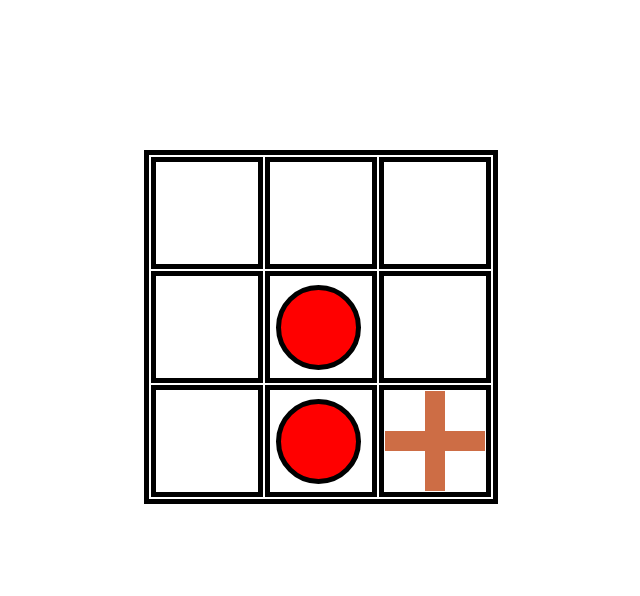
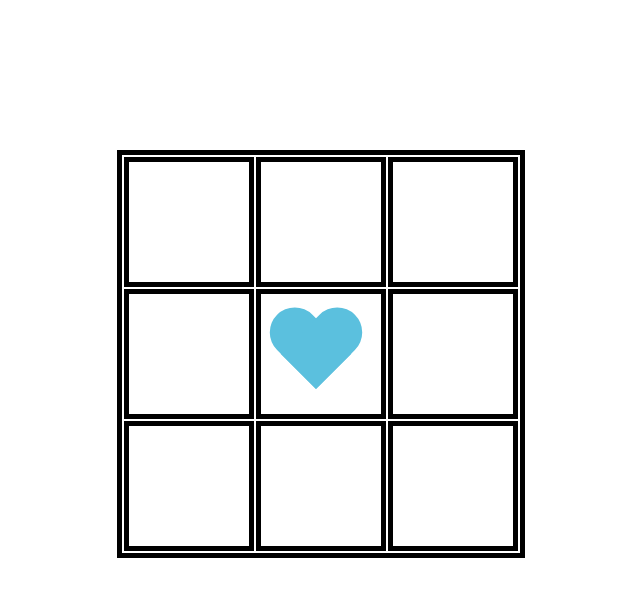
Before and after one commit to Nwke/TicTacToeOld.github.io, a plain HTML site: page index.html in a window 1280 px wide. Both pictures are taken after a click on the element 640 px from the left and 327 px from the top of the page. Shown: the whole page, without its empty margins (319-959 px from the left). Drawn offline with Linux system fonts and the light colour scheme.

Commit message:
Add files via upload

```diff
--- a/index.html
+++ b/index.html
@@ -20,8 +20,8 @@
 	</tr>
 	<tr>
 		<td><div></div></td>
-		<td><div class="zero"></div></td>
-		<td><div class="cross"></div></td>
+		<td><div></div></td>
+		<td><div></div></td>
 	</tr>
 </table>
 
--- a/script.js
+++ b/script.js
@@ -21,14 +21,14 @@ function elementCheck(e) {
 }
 
 function checkMark(element) {
-	if ( !element.classList.contains('zero') && !element.classList.contains('cross') ) {
+	if ( !element.classList.contains('Love') && !element.classList.contains('Cloud') ) {
 
 		switch ( playerMark % 2 ) {
 			case 0:
-				putMark(element,'zero');
+				putMark(element,'Love');
 				break;
 			case 1:
-				putMark(element,'cross');
+				putMark(element,'Cloud');
 				break;
 		}
 	}
@@ -46,26 +46,39 @@ function putMark(element,nameClass) {
 
 function checkWinner() {
 	let allCell = document.querySelectorAll('div');
-	let classCross = 'cross';
-	let classZero = 'zero';
+	let classCloud = 'Cloud';
+	let classLove = 'Love';
 
-	if ( allCell[0].classList.contains(classZero) && allCell[1].classList.contains(classZero) && allCell[2].classList.contains(classZero) ) setTimeout(winZero('Zero', allCell),50);
-	else if ( allCell[0].classList.contains(classZero) && allCell[3].classList.contains(classZero) && allCell[6].classList.contains(classZero) ) setTimeout(winZero('Zero', allCell),50);
-	else if ( allCell[0].classList.contains(classZero) && allCell[4].classList.contains(classZero) && allCell[8].classList.contains(classZero) ) setTimeout(winZero('Zero', allCell),50);
-	else if ( allCell[1].classList.contains(classZero) && allCell[4].classList.contains(classZero) && allCell[7].classList.contains(classZero) ) setTimeout(winZero('Zero', allCell),50);
-	else if ( allCell[2].classList.contains(classZero) && allCell[4].classList.contains(classZero) && allCell[6].classList.contains(classZero) ) setTimeout(winZero('Zero', allCell),50);
-	else if ( allCell[2].classList.contains(classZero) && allCell[5].classList.contains(classZero) && allCell[8].classList.contains(classZero) ) setTimeout(winZero('Zero', allCell),50);
-	else if ( allCell[3].classList.contains(classZero) && allCell[4].classList.contains(classZero) && allCell[5].classList.contains(classZero) ) setTimeout(winZero('Zero', allCell),50);
-	else if ( allCell[6].classList.contains(classZero) && allCell[7].classList.contains(classZero) && allCell[8].classList.contains(classZero) ) setTimeout(winZero('Zero', allCell),50);
+	if ( allCell[0].classList.contains(classLove) && allCell[1].classList.contains(classLove) && allCell[2].classList.contains(classLove) ) setTimeout(winZero('Love', allCell),50);
+	else if ( allCell[0].classList.contains(classLove) && allCell[3].classList.contains(classLove) && allCell[6].classList.contains(classLove) ) setTimeout(winZero('Love', allCell),50);
+	else if ( allCell[0].classList.contains(classLove) && allCell[4].classList.contains(classLove) && allCell[8].classList.contains(classLove) ) setTimeout(winZero('Love', allCell),50);
+	else if ( allCell[1].classList.contains(classLove) && allCell[4].classList.contains(classLove) && allCell[7].classList.contains(classLove) ) setTimeout(winZero('Love', allCell),50);
+	else if ( allCell[2].classList.contains(classLove) && allCell[4].classList.contains(classLove) && allCell[6].classList.contains(classLove) ) setTimeout(winZero('Love', allCell),50);
+	else if ( allCell[2].classList.contains(classLove) && allCell[5].classList.contains(classLove) && allCell[8].classList.contains(classLove) ) setTimeout(winZero('Love', allCell),50);
+	else if ( allCell[3].classList.contains(classLove) && allCell[4].classList.contains(classLove) && allCell[5].classList.contains(classLove) ) setTimeout(winZero('Love', allCell),50);
+	else if ( allCell[6].classList.contains(classLove) && allCell[7].classList.contains(classLove) && allCell[8].classList.contains(classLove) ) setTimeout(winZero('Love', allCell),50);
 
-	else if ( allCell[0].classList.contains(classCross) && allCell[1].classList.contains(classCross) && allCell[2].classList.contains(classCross) ) setTimeout(winZero('Cross', allCell),50);
-	else if ( allCell[0].classList.contains(classCross) && allCell[3].classList.contains(classCross) && allCell[6].classList.contains(classCross) ) setTimeout(winZero('Cross', allCell),50);
-	else if ( allCell[0].classList.contains(classCross) && allCell[4].classList.contains(classCross) && allCell[8].classList.contains(classCross) ) setTimeout(winZero('Cross', allCell),50);
-	else if ( allCell[1].classList.contains(classCross) && allCell[4].classList.contains(classCross) && allCell[7].classList.contains(classCross) ) setTimeout(winZero('Cross', allCell),50);
-	else if ( allCell[2].classList.contains(classCross) && allCell[4].classList.contains(classCross) && allCell[6].classList.contains(classCross) ) setTimeout(winZero('Cross', allCell),50);
-	else if ( allCell[2].classList.contains(classCross) && allCell[5].classList.contains(classCross) && allCell[8].classList.contains(classCross) ) setTimeout(winZero('Cross', allCell),50);
-	else if ( allCell[3].classList.contains(classCross) && allCell[4].classList.contains(classCross) && allCell[5].classList.contains(classCross) ) setTimeout(winZero('Cross', allCell),50);
-	else if ( allCell[6].classList.contains(classCross) && allCell[7].classList.contains(classCross) && allCell[8].classList.contains(classCross) ) setTimeout(winZero('Cross', allCell),50);
+	else if ( allCell[0].classList.contains(classCloud) && allCell[1].classList.contains(classCloud) && allCell[2].classList.contains(classCloud) ) setTimeout(winZero('Cloud', allCell),50);
+	else if ( allCell[0].classList.contains(classCloud) && allCell[3].classList.contains(classCloud) && allCell[6].classList.contains(classCloud) ) setTimeout(winZero('Cloud', allCell),50);
+	else if ( allCell[0].classList.contains(classCloud) && allCell[4].classList.contains(classCloud) && allCell[8].classList.contains(classCloud) ) setTimeout(winZero('Cloud', allCell),50);
+	else if ( allCell[1].classList.contains(classCloud) && allCell[4].classList.contains(classCloud) && allCell[7].classList.contains(classCloud) ) setTimeout(winZero('Cloud', allCell),50);
+	else if ( allCell[2].classList.contains(classCloud) && allCell[4].classList.contains(classCloud) && allCell[6].classList.contains(classCloud) ) setTimeout(winZero('Cloud', allCell),50);
+	else if ( allCell[2].classList.contains(classCloud) && allCell[5].classList.contains(classCloud) && allCell[8].classList.contains(classCloud) ) setTimeout(winZero('Cloud', allCell),50);
+	else if ( allCell[3].classList.contains(classCloud) && allCell[4].classList.contains(classCloud) && allCell[5].classList.contains(classCloud) ) setTimeout(winZero('Cloud', allCell),50);
+	else if ( allCell[6].classList.contains(classCloud) && allCell[7].classList.contains(classCloud) && allCell[8].classList.contains(classCloud) ) setTimeout(winZero('Cloud', allCell),50);
+
+	checkTie(allCell);
+}
+
+
+function checkTie(ArrayElements) {
+	let arrayElems = ArrayElements;
+	let flagTie = true;
+	for ( let count = 0,lenArr = arrayElems.length; count < lenArr; count++ ) {
+		if ( !arrayElems[count].classList.contains('Love') && !arrayElems[count].classList.contains('Cloud') )
+			flagTie = false;
+	}
+	if ( flagTie ) winZero('Tie', arrayElems);
 }
 
 function winZero(playWon,array) {
@@ -79,7 +92,7 @@ function winZero(playWon,array) {
 function cleanClasses(ArrayElements) {
 	let arrayElems = ArrayElements;
 	for ( let count = 0,lenArr = arrayElems.length; count < lenArr; count++ ) {
-		arrayElems[count].classList.remove('zero');
-		arrayElems[count].classList.remove('cross');
+		arrayElems[count].classList.remove('Love');
+		arrayElems[count].classList.remove('Cloud');
 	}
 }
--- a/style.css
+++ b/style.css
@@ -1,6 +1,5 @@
 table {
 	position: relative;
-
 	margin: auto;
 	margin-top: 150px;
 	border: 5px solid black;
@@ -8,42 +7,12 @@ table {
 }
 
 td {
-	width: 100px;
-	height: 100px;
+	width: 110px;
+	height: 110px;
 	border: 5px solid black;
 	text-align: center;
 	margin: auto;
-}
-
-.zero {
-	background: red;
-}
-
-.cross {
-	background: saddlebrown;
-}
-
-.zero {
-	width: 75px;
-	height: 75px;
-	margin-left: 5px;
-	border: 5px solid black;
-	background: red;
-	border-radius: 50%;
-}
-
-
-
-.cross {
-	background: #CD6D45;
-	height: 100px; width: 20px;
-	position: relative; left: 40px;
-}
-.cross:after {
-	content: "";
-	height: 20px; width: 100px;
-	background: #CD6D45;
-	position: absolute; left: -40px; top: 40px;
+	padding: 5px;
 }
 
 div {
@@ -51,3 +20,71 @@ div {
 	width: 100%;
 	height: 100%;
 }
+
+.Love {
+	position: relative;
+	width: 100px;
+	height: 90px;
+}
+.Love:before,
+.Love:after {
+	position: absolute;
+	content: "";
+	left: 50px;
+	top: 0;
+	width: 50px;
+	height: 80px;
+	background-color: #5bc0de;
+	-moz-border-radius: 50px 50px 0 0;
+	border-radius: 50px 50px 0 0;
+	-webkit-transform: rotate(-45deg);
+	-moz-transform: rotate(-45deg);
+	-ms-transform: rotate(-45deg);
+	-o-transform: rotate(-45deg);
+	transform: rotate(-45deg);
+	-webkit-transform-origin: 0 100%;
+	-moz-transform-origin: 0 100%;
+	-ms-transform-origin: 0 100%;
+	-o-transform-origin: 0 100%;
+	transform-origin: 0 100%;
+}
+.Love:after {
+	left: 0;
+	-webkit-transform: rotate(45deg);
+	-moz-transform: rotate(45deg);
+	-ms-transform: rotate(45deg);
+	-o-transform: rotate(45deg);
+	transform: rotate(45deg);
+	-webkit-transform-origin: 100% 100%;
+	-moz-transform-origin: 100% 100%;
+	-ms-transform-origin: 100% 100%;
+	-o-transform-origin: 100% 100%;
+	transform-origin :100% 100%;
+}
+
+.Cloud {
+	position: relative;
+	width: 3em; height: 3em;
+	left: 30%;
+	background: #D5DEE9;
+	border-width: 0.25em;
+	border-style: solid;
+	border-color: #6E839E;
+	border-radius: 50% 50% 0 0;}
+.Cloud:before, .Cloud:after {
+	content: "";
+	position: absolute; bottom: -0.25em;
+	background: inherit;
+	border-width: 0.25em;
+	border-style: solid;
+	border-color: #6E839E;}
+.Cloud:before {
+	left: 80%;
+	width: 60%; height: 60%;
+	border-left: none;
+	border-radius: 50% 50% 50% 0;}
+.Cloud:after {
+	right: 80%;
+	width: 80%; height: 80%;
+	border-right: none;
+	border-radius: 50% 50% 0;}
```
